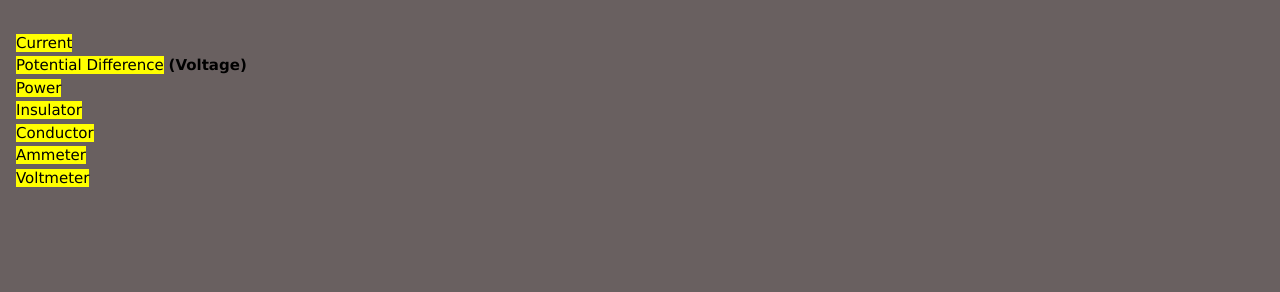
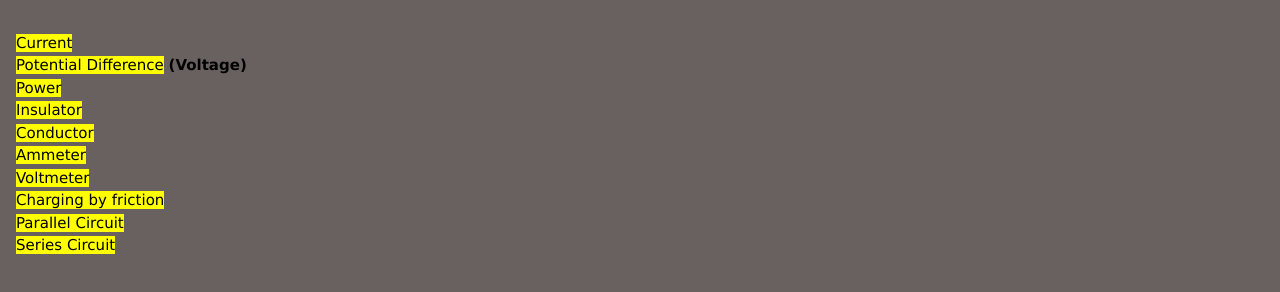
Before and after one commit to Micah-J07/html, a plain HTML site: page index.html in a window 1280 px wide. Shown: the part 120-412 px from the top of the page. Drawn offline with nearby package versions, Linux system fonts and the light colour scheme.

Commit message:
Update index.html

```diff
--- a/index.html
+++ b/index.html
@@ -48,6 +48,18 @@
   <summary><mark>Voltmeter</mark></summary>
   <p>A device that measures <strong>volts/potential difference</strong> between <ins>two points in a circuit</ins>. Voltmeters are always connected in <strong>parallel</strong>. The symbol is a "V" in a circle with two lines coming from it horizontally.</p>
 </details>
+<details>
+  <summary><mark>Charging by friction</mark></summary>
+  <p>When two objects <ins>rub</ins> against each other, electrons are <strong>transferred</strong>. We say the objects are now <ins>charged</ins> with <strong>static electricity</strong>.</p>
+</details>
+<details>
+  <summary><mark>Parallel Circuit</mark></summary>
+  <p>A circuit that consists of <ins>two or more routes for the current to take</ins>. The current <ins>splits</ins> when the circuit branches off. The <strong>potential difference</strong> across the bulb is the <strong>same</strong>.</p>
+</details>
+<details>
+  <summary><mark>Series Circuit</mark></summary>
+  <p>In a series circuit, there is only <strong>one route for the current to take</strong>. The current stays the same everywhere in the circuit and the <ins>potential difference</ins> across each lamp <strong>adds up to</strong> the p.d across the <strong>battery</strong>.</p>
+</details>
 
   </body>
 </html>
```
